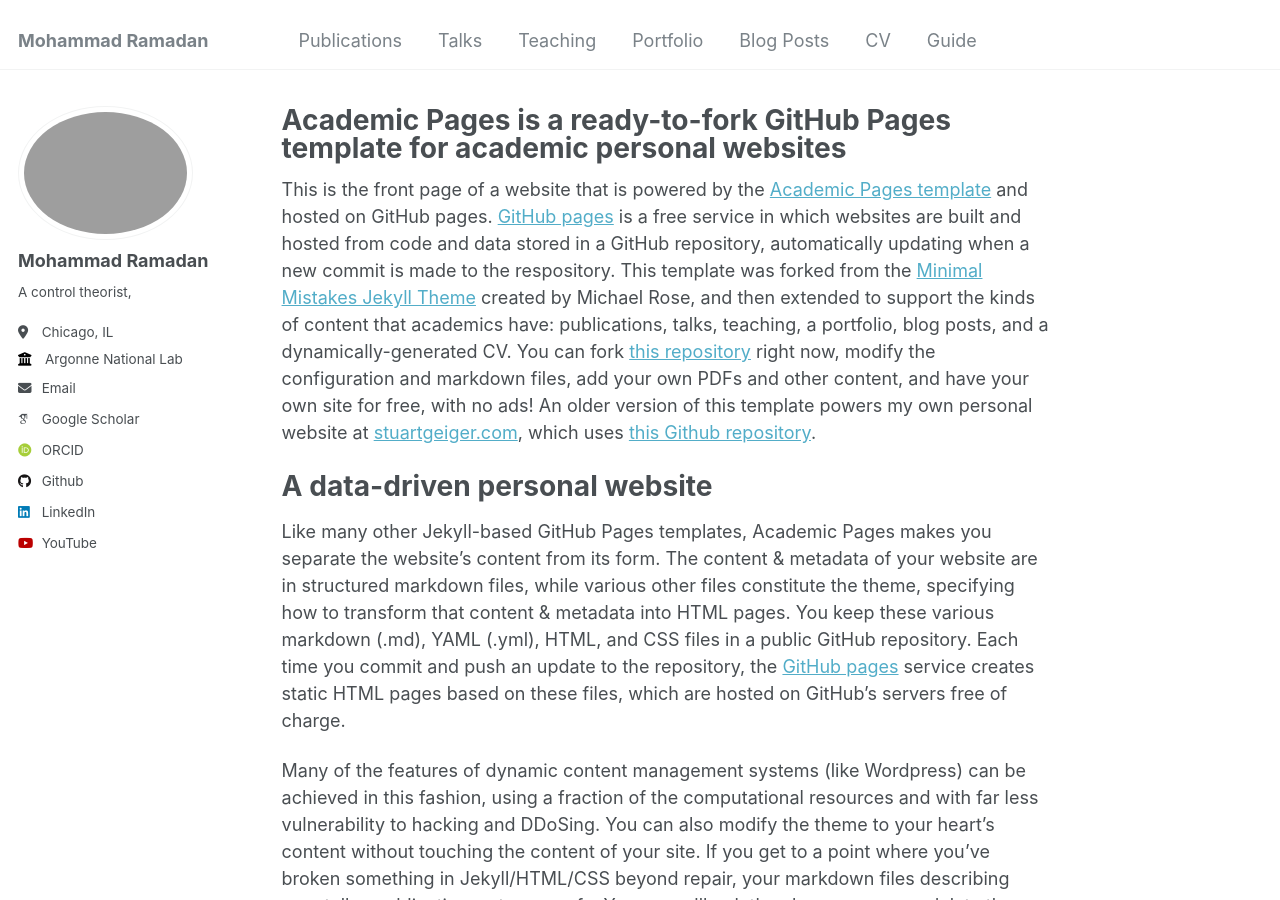
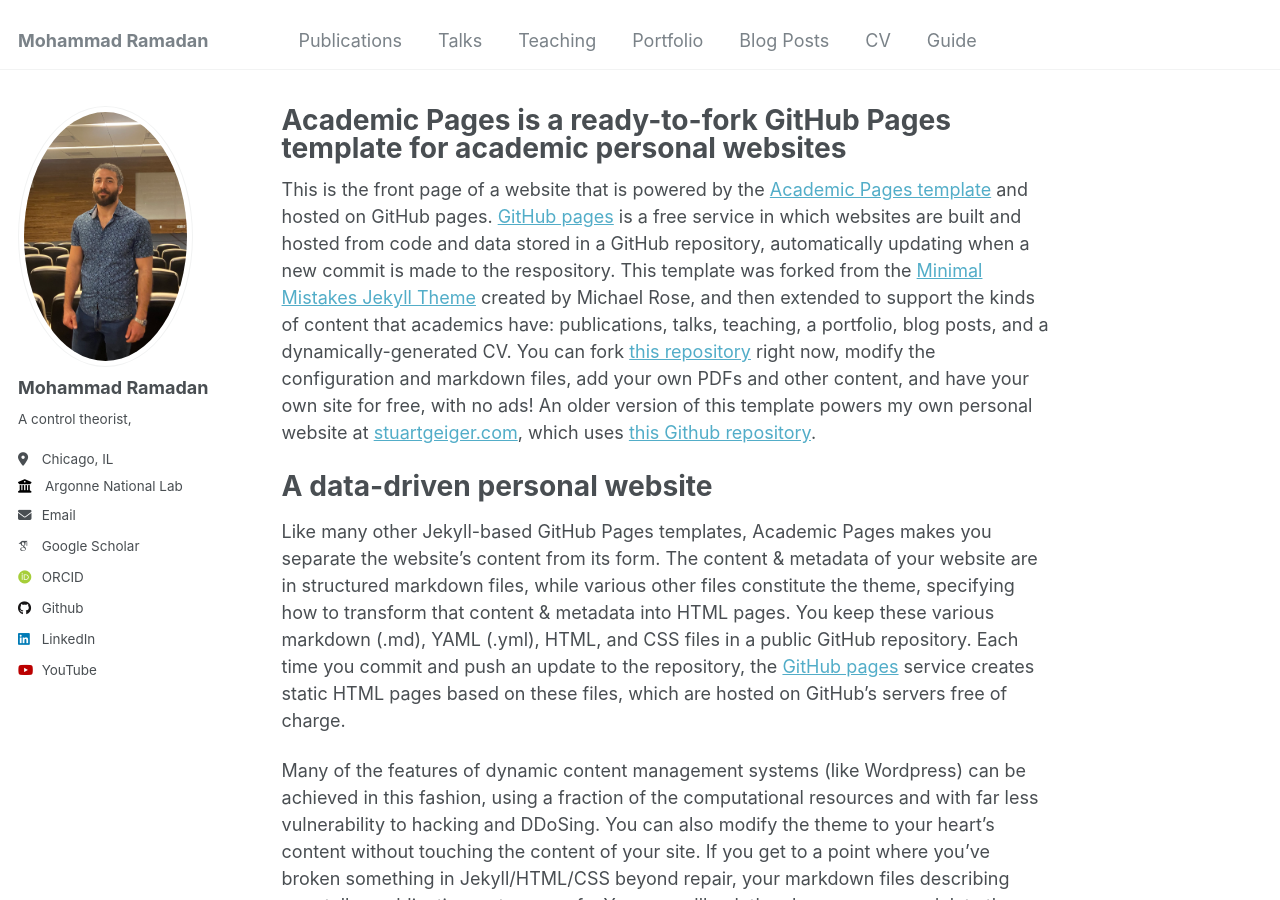
Before and after one commit to msramada/msramada.github.io, a Jekyll site: the page built from _pages/about.md, in a window 1280 px wide and 900 px high. Built offline with Jekyll 4.4.1, drawn with Linux system fonts in a browser that asks for light colours; some web fonts are replaced.

Commit message:
Update _config.yml

```diff
--- a/_config.yml
+++ b/_config.yml
@@ -21,7 +21,7 @@
 #               Additional customization can be done by editing /_includes/author-profile.html
 author:
   # Biographic information
-  avatar           : "personal_pic.png"
+  avatar           : "personal_pic.jpg"
   name             : "Mohammad Ramadan"
   pronouns         : # example: "she/her"
   bio              : "A control theorist, "
```
